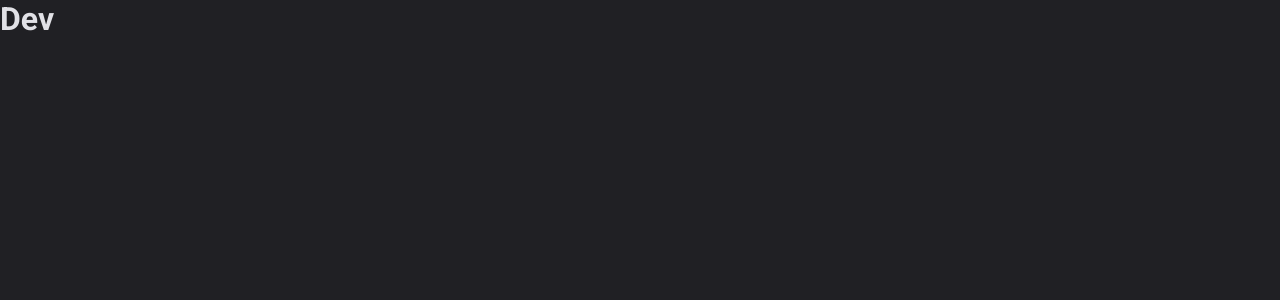
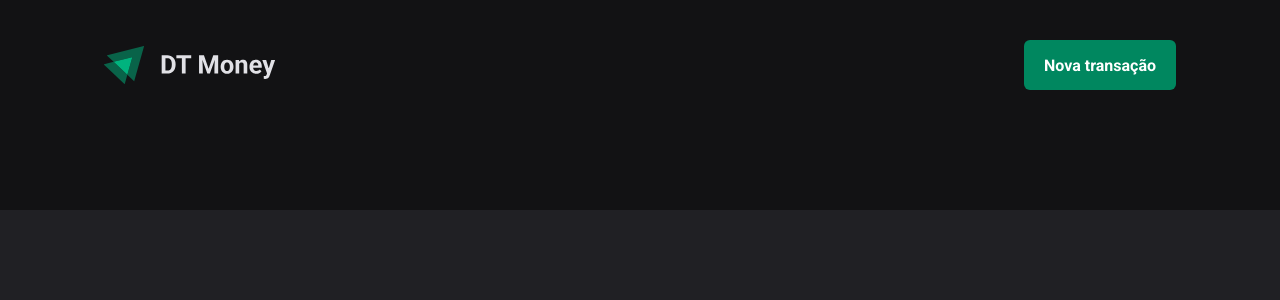
Before and after one commit to DanielFariias/dt-money, a React (Vite) app: page / in a window 1280 px wide. Shown: the top 300 px of the page. Built offline with nearby package versions, Linux system fonts and the light colour scheme.

Commit message:
feat: :art: Header and home page created

```diff
--- a/src/components/app/index.tsx
+++ b/src/components/app/index.tsx
@@ -1,13 +1,14 @@
 import { ThemeProvider } from 'styled-components'
 import { defaultTheme } from '../../styles/themes/default'
 import { GlobalStyles } from '../../styles/global'
+import { Home } from '../../pages/home'
 
 export function App() {
   return (
     <ThemeProvider theme={defaultTheme}>
       <GlobalStyles />
 
-      <h1>Dev</h1>
+      <Home />
     </ThemeProvider>
   )
 }
--- /dev/null
+++ b/src/components/header/index.tsx
@@ -0,0 +1,15 @@
+import * as S from './styles'
+
+import logoImg from '../../assets/logo.svg'
+
+export function Header() {
+  return (
+    <S.Wrapper>
+      <S.Content className="container">
+        <img src={logoImg} alt="" />
+
+        <S.NewTransactionButton>Nova transação</S.NewTransactionButton>
+      </S.Content>
+    </S.Wrapper>
+  )
+}
--- /dev/null
+++ b/src/components/header/styles.ts
@@ -0,0 +1,28 @@
+import { styled } from 'styled-components'
+
+export const Wrapper = styled.header`
+  background-color: ${({ theme }) => theme['gray-900']};
+  padding: 2.5rem 0 7.5rem;
+`
+
+export const Content = styled.header`
+  display: flex;
+  align-items: center;
+  justify-content: space-between;
+`
+
+export const NewTransactionButton = styled.button`
+  height: 50px;
+  border: 0;
+  background-color: ${({ theme }) => theme['green-500']};
+  color: ${({ theme }) => theme.white};
+  font-weight: bold;
+  padding: 0 1.25rem;
+  border-radius: 6px;
+  cursor: pointer;
+  transition: background-color 0.2s ease-in-out;
+
+  &:hover {
+    background-color: ${({ theme }) => theme['green-700']};
+  }
+`
--- /dev/null
+++ b/src/pages/home/index.tsx
@@ -0,0 +1,10 @@
+import { Header } from '../../components/header'
+import * as S from './styles'
+
+export function Home() {
+  return (
+    <S.Container>
+      <Header />
+    </S.Container>
+  )
+}
--- /dev/null
+++ b/src/pages/home/styles.ts
@@ -0,0 +1,10 @@
+import { styled } from 'styled-components'
+
+export const Container = styled.main`
+  .container {
+    width: 100%;
+    max-width: 1120px;
+    margin: 0 auto;
+    padding: 0 1.5rem;
+  }
+`
--- a/src/styles/global.ts
+++ b/src/styles/global.ts
@@ -8,7 +8,7 @@
 
     :focus {
       outline: 0;
-      box-shadow: 0 0 0 2px ${({ theme }) => theme['gray-500']};
+      box-shadow: 0 0 0 2px ${({ theme }) => theme['green-500']};
     }
 
     body {
```
Also changed, not shown: src/assets/logo.svg (added).
